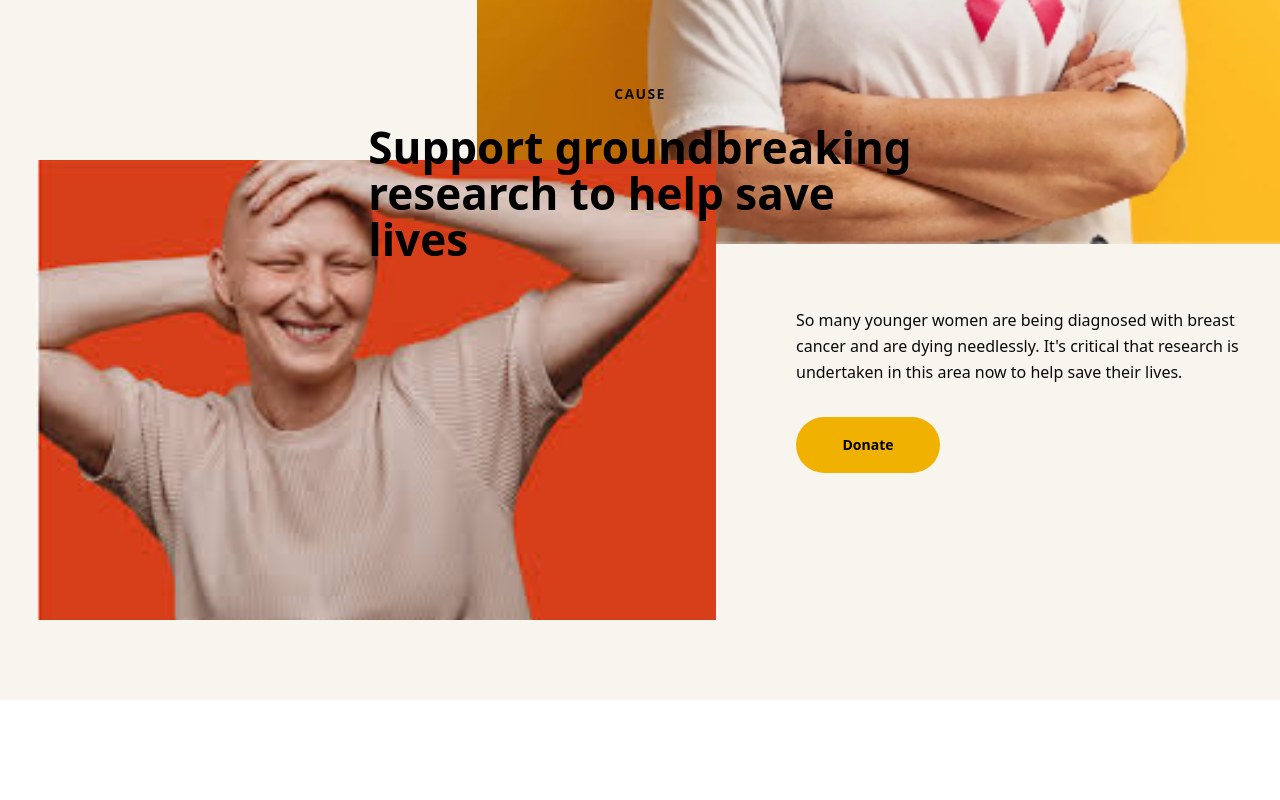
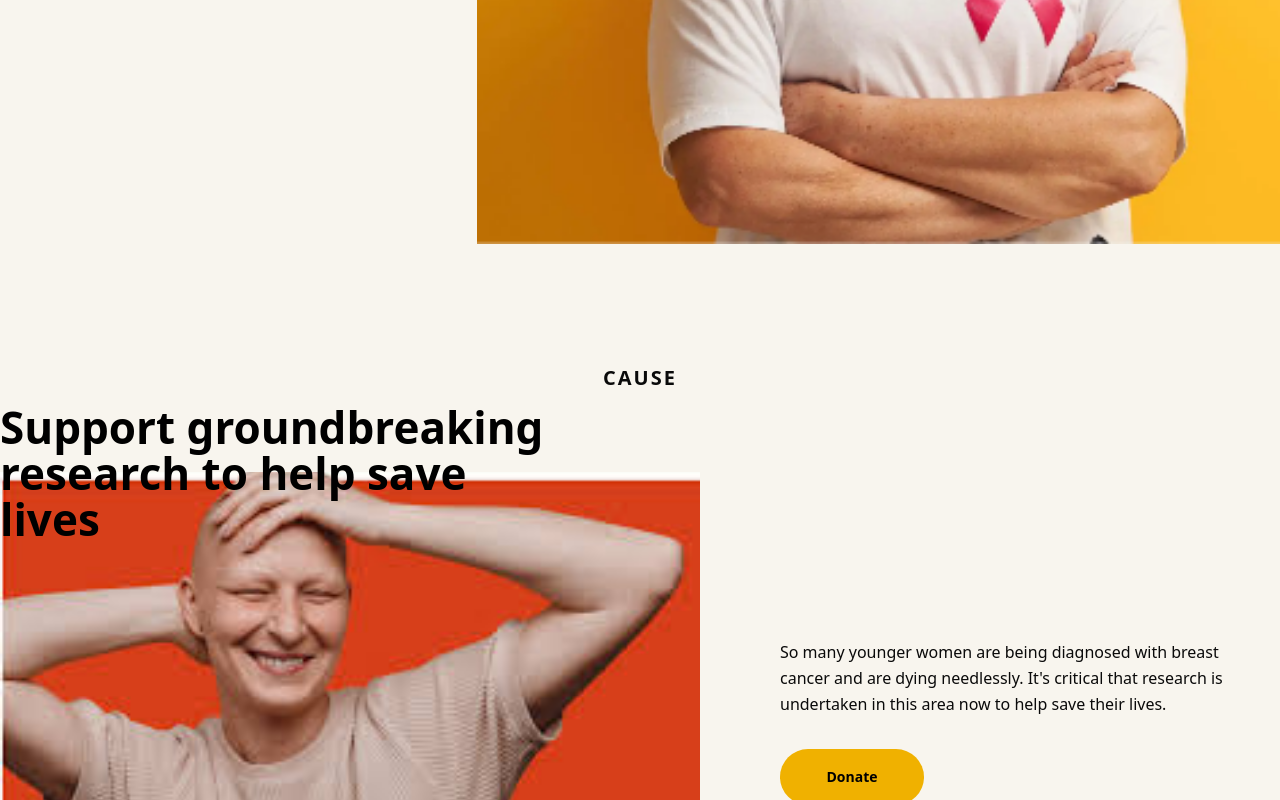
Before and after one commit to Shouryya-Manna/Caridad, a Next.js app: page / in a window 1280 px wide. Shown: the part 1000-1800 px from the top of the page. Built offline with nearby package versions, Linux system fonts and the light colour scheme.

Commit message:
Updated structure

```diff
--- a/src/components/Landing/Cause/Cause.tsx
+++ b/src/components/Landing/Cause/Cause.tsx
@@ -3,21 +3,25 @@ import Image from "next/image";
 
 export default function Cause() {
   return (
-    <section className="bg-primary py-20">
-      <div className="mx-auto flex max-w-9xl items-center flex-col justify-center gap-10 relative">
-        <p className="mb-4 text-sm font-semibold tracking-widest">
+    <section className="bg-primary pt-90">
+      <div className="mx-auto flex max-w-7xl flex-col justify-center gap-10 relative">
+        <p className="mx-auto mb-10 text-xl font-semibold tracking-widest">
           CAUSE
         </p>
 
-        {/* HEADING ON IMAGE */}
-        <h2 className="absolute top-10 z-20 text-[44px] font-extrabold leading-[1.05] text-black">
-          Support groundbreaking <br />
-          research to help save <br />
-          lives
-        </h2>
+        <div className="flex items-center gap-20">
+          {/* HEADING ON IMAGE */}
+          <h2 className="absolute top-10 z-20 text-[44px] font-extrabold leading-[1.05] text-black">
+            <span className="block">
+              Support groundbreaking
+            </span>
+            <span className="block">
+              research to help save
+            </span>
+            <span className="block">lives</span>
+          </h2>
 
-        <div className="flex items-center gap-20">
-          <div className="relative h-[460px] w-[680px]">
+          <div className="relative h-[500px] w-[700px]">
             <Image
               src="/Woman2.png"
               alt=""
```
